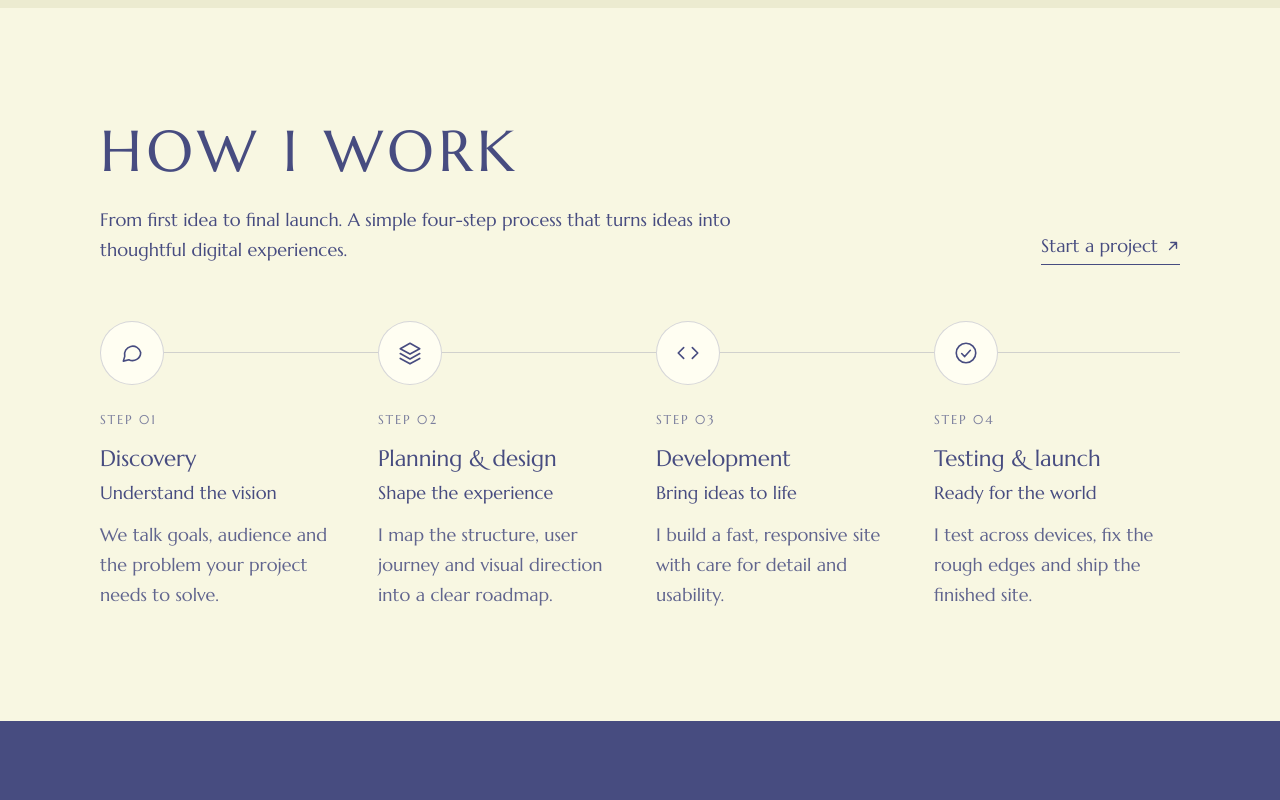
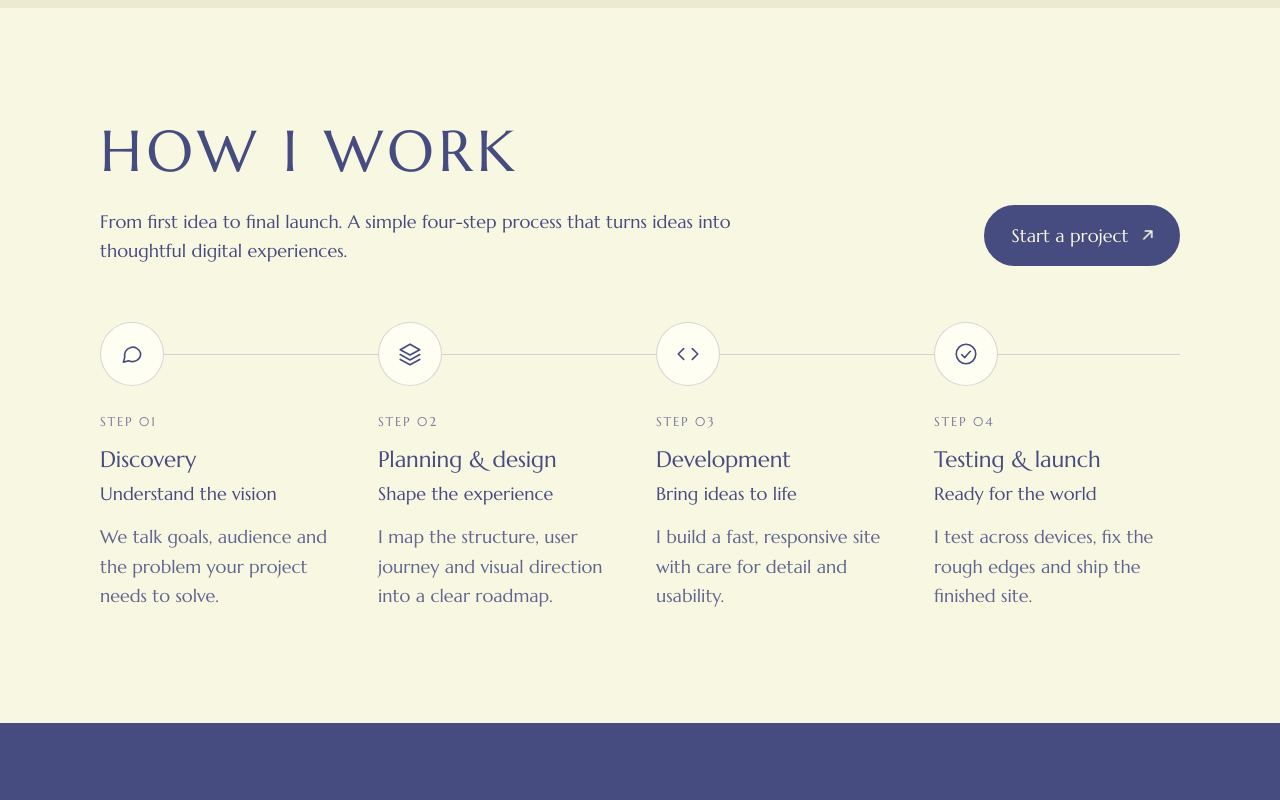
Before and after one commit to AtiquaNaushad/buildwithatiqua, a React (Vite) app: page / in a window 1280 px wide. Shown: the part 2400-3200 px from the top of the page. Built offline with nearby package versions, Linux system fonts and the light colour scheme.

Commit message:
Add Maa Laxmi project, new contact section, nav and button animation

```diff
--- a/src/sections/About.jsx
+++ b/src/sections/About.jsx
@@ -1,4 +1,4 @@
-const facts = [["Focus", "Web development"], ["Also into", "UI design"], ["Currently", "Building and leveling up"]];
+const facts = [["Focus", "Web and App development"], ["Also into", "UI design"], ["Currently", "Building and leveling up"]];
 
 const petals = [0, 45, 90, 135, 180, 225, 270, 315];
 const dots = [[0, -8], [7, -4], [8, 4], [0, 9], [-8, 4], [-7, -4], [0, 0]];
--- a/src/sections/Contact.jsx
+++ b/src/sections/Contact.jsx
@@ -1,7 +1,7 @@
 import { useState } from "react";
 
-const EMAIL = "atiquanaushad.com";
-const WHATSAPP = "91XXXXXXXXXX"; // country code + number, digits only
+const EMAIL = "atiquanaushad@gmail.com"; // must be a full email address
+const WA_LINK = "https://wa.aisensy.com/aab6sy";
 
 const types = ["Website", "Web app", "UI design", "Redesign", "Something else"];
 
@@ -15,12 +15,7 @@ export default function Contact() {
     e.preventDefault();
     if (!form.type) return setError("Please pick what you need help with.");
     setError("");
-
-    const subject = encodeURIComponent(`Project inquiry: ${form.type}`);
-    const body = encodeURIComponent(
-      `Name: ${form.name}\nEmail: ${form.email}\nProject type: ${form.type}\n\n${form.message}`
-    );
-    window.location.href = `mailto:${EMAIL}?subject=${subject}&body=${body}`;
+    window.open(WA_LINK, "_blank", "noopener");
   };
 
   return (
@@ -44,7 +39,7 @@ export default function Contact() {
               </a>
             </li>
             <li>
-              <a href={`https://wa.me/${WHATSAPP}`} target="_blank" rel="noreferrer">
+              <a href={WA_LINK} target="_blank" rel="noreferrer">
                 <svg viewBox="0 0 24 24" fill="none" stroke="currentColor" strokeWidth="1.7" strokeLinecap="round" strokeLinejoin="round" aria-hidden="true">
                   <path d="M3 21l1.6-4.6A8.5 8.5 0 1 1 8 19.6L3 21Z" /><path d="M9 9.5c.3 2.2 2.3 4.2 4.5 4.5l1.2-1.2-1.8-1-.8.6c-.7-.3-1.4-1-1.7-1.7l.6-.8-1-1.8L9 9.5Z" />
                 </svg>
--- a/src/sections/Projects.jsx
+++ b/src/sections/Projects.jsx
@@ -7,6 +7,15 @@ const projects = [
     domain: "edu-genie.netlify.app",
     image: "/projects/edugenie.webp", w: 1200, h: 574,
     alt: "EduGenie home page: Explore your personal educational companion",
+  },
+    {
+    title: "Maa Laxmi Constructions: Business Website",
+    desc: "A website for a construction and real estate company that builds independent houses, residential and commercial projects, and develops plots. The page puts the company's services up front, with clear Call Now and Enquire Now buttons and a floating WhatsApp shortcut, so visitors can reach the team in one tap.",
+    chips: ["Business website", "Responsive design", "UI design"],
+    link: "https://maalaxmiconstructions.com/",
+    domain: "maalaxmiconstructions.com",
+    image: "/projects/maalaxmi.webp", w: 1200, h: 556,
+    alt: "Maa Laxmi Constructions home page: Building Your Dreams With Trust",
   },
   {
     title: "Finance Dashboard",
--- a/src/sections/Testimonials.jsx
+++ b/src/sections/Testimonials.jsx
@@ -2,9 +2,9 @@ import { useRef, useState } from "react";
 
 // Add a real photo with photo: "/testimonials/name.webp" (put the file in public/testimonials/)
 const testimonials = [
-  { quote: "Atiqua turned our rough idea into a site we're proud of, and she kept us in the loop the whole way.", name: "Client name", role: "Role, Company", rating: 5, photo: "" },
-  { quote: "Fast, clear communication and a clean result. The site loads quickly and looks great on every device.", name: "Client name", role: "Role, Company", rating: 4, photo: "" },
-  { quote: "She cares about the details most people skip. Working together felt easy from the first call to launch day.", name: "Client name", role: "Role, Company", rating: 5, photo: "" },
+  { quote: "Atiqua turned our rough idea into a site we're proud of, and she kept us in the loop the whole way.", name: "Avantika Tripathi", rating: 5, photo: "" },
+  { quote: "Fast, clear communication and a clean result. The site loads quickly and looks great on every device.", name: "Pakeeza Internet Services", rating: 4, photo: "" },
+  { quote: "She cares about the details most people skip. Working together felt easy from the first call to launch day.", name: "Maa Laxmi Constructions", rating: 5, photo: "" },
 ];
 
 const star = "M12 2.5l2.9 6.1 6.6.8-4.9 4.6 1.3 6.6L12 17.3 6.1 20.6l1.3-6.6L2.5 9.4l6.6-.8L12 2.5Z";
--- a/src/styles.css
+++ b/src/styles.css
@@ -485,3 +485,46 @@ section.drip-section { padding: clamp(2.5rem, 5vw, 4rem) 0; }
 @media (prefers-reduced-motion: reduce) {
   .nav, .nav.nav-hidden { transition: none; }
 }
+
+
+
+
+/* ---------- Start a project: attention-grabbing button ---------- */
+.start {
+  position: relative; overflow: hidden; isolation: isolate;
+  padding: 0.85rem 1.6rem; border: 2px solid var(--fg); border-radius: 999px;
+  background: var(--fg); color: var(--bg); text-decoration: none;
+  animation: start-pulse 2.2s ease-out infinite, start-wiggle 5s ease-in-out infinite;
+  transition: transform .25s ease, box-shadow .25s ease;
+}
+.start svg { width: 16px; height: 16px; animation: start-arrow 1.3s ease-in-out infinite; }
+
+/* light sweep across the button */
+.start::after {
+  content: ""; position: absolute; top: 0; bottom: 0; left: -60%; width: 40%; z-index: -1;
+  background: linear-gradient(100deg, transparent, rgba(255, 255, 255, 0.35), transparent);
+  transform: skewX(-20deg); animation: start-shine 3.5s ease-in-out infinite;
+}
+
+.start:hover { transform: translateY(-3px) scale(1.05); animation-play-state: paused, paused; box-shadow: 0 10px 24px rgba(30, 32, 60, 0.3); }
+.start:hover svg { animation-duration: .6s; }
+.start:active { transform: scale(0.97); }
+
+@keyframes start-pulse {
+  0%   { box-shadow: 0 0 0 0 color-mix(in srgb, var(--fg) 45%, transparent); }
+  70%  { box-shadow: 0 0 0 16px color-mix(in srgb, var(--fg) 0%, transparent); }
+  100% { box-shadow: 0 0 0 0 color-mix(in srgb, var(--fg) 0%, transparent); }
+}
+@keyframes start-arrow { 0%, 100% { transform: translateX(0); } 50% { transform: translateX(5px); } }
+@keyframes start-shine { 0%, 55% { left: -60%; } 100% { left: 130%; } }
+@keyframes start-wiggle {
+  0%, 88%, 100% { transform: rotate(0); }
+  90% { transform: rotate(-3deg); }
+  92% { transform: rotate(3deg); }
+  94% { transform: rotate(-2deg); }
+  96% { transform: rotate(2deg); }
+}
+
+@media (prefers-reduced-motion: reduce) {
+  .start, .start svg, .start::after { animation: none; }
+}
```
Also changed, not shown: public/projects/maalaxmi.webp (added).
